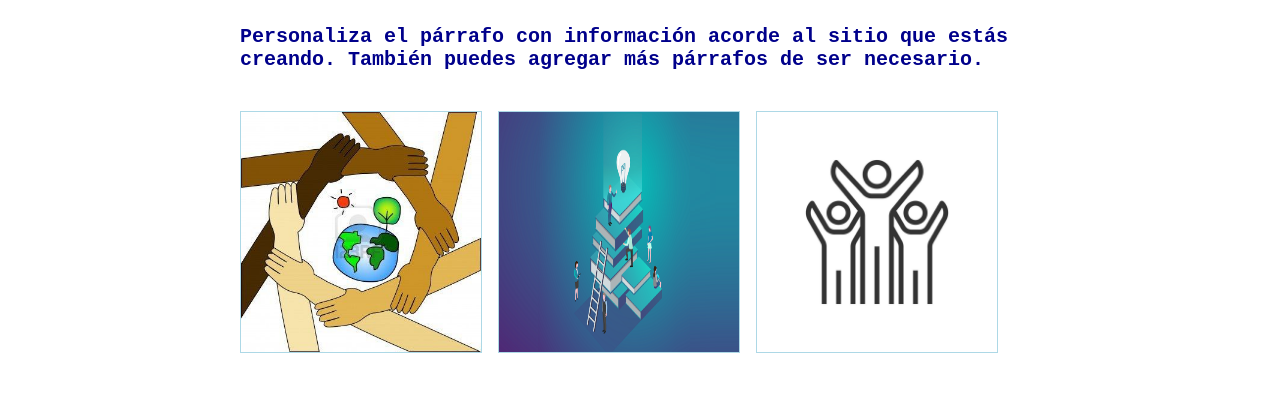
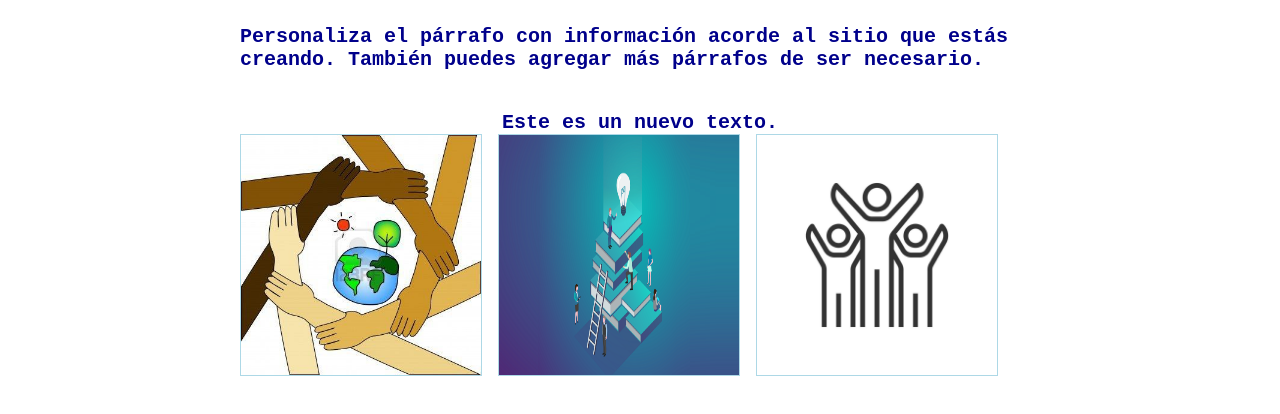
Before and after one commit to 23carlosg/miprimerapagina, a plain HTML site: page about.html in a window 1280 px wide. Shown: the part 184-598 px from the top of the page. Drawn offline with Linux system fonts and the light colour scheme.

Commit message:
mi segunda confirmación de actualización

```diff
--- a/about.html
+++ b/about.html
@@ -29,7 +29,7 @@
             </p>
         </div>
         <div class="greting">
-
+            Este es un nuevo texto.
         </div>
         <div class="container-imagenes">
             <img src="imagenes/cooperacion-internacional.jpg" alt="Manos entrelazadas" />
```
